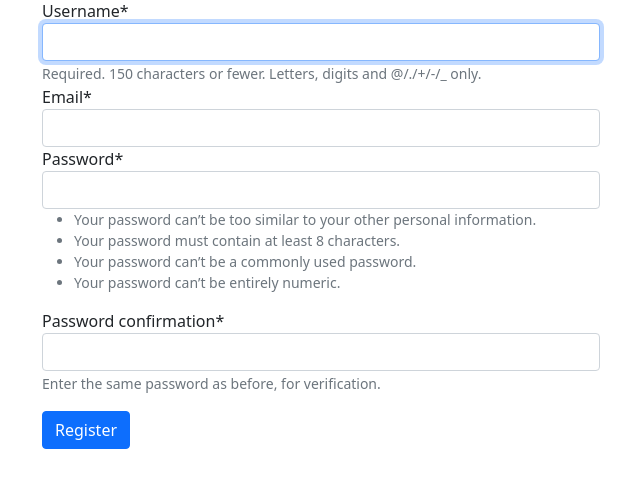
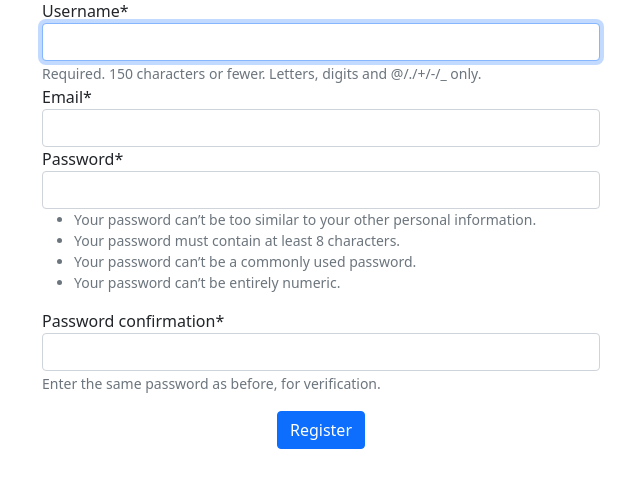
Before and after one commit to somesh1611/task-app, a Django app: page /account/register in a window 1280 px wide. Shown: the part 176-678 px from the top of the page, without its empty margins (40-680 px from the left). Run offline with Django 3.2, Linux system fonts and the light colour scheme; some libraries are stand-ins or nearby versions.

Commit message:
Project UI Updated

```diff
--- a/todolist_app/templates/edit.html
+++ b/todolist_app/templates/edit.html
@@ -36,7 +36,7 @@
             </div>
 
             <div class="col-lg-2">
-            <button type="submit" class="btn btn-primary">Update Task</button>
+            <button type="submit" class="btn btn-primary mt-3 mt-lg-0">Update Task</button>
             </div>
 
 
--- a/todolist_app/templates/todolist.html
+++ b/todolist_app/templates/todolist.html
@@ -33,6 +33,7 @@
 
 </form>
 <br>
+<div class="table-responsive">
 <table class="table table-bordered">
     <thead class="table-dark">
     <tr>
@@ -69,6 +70,7 @@
     {% endif %}
     </tbody>
 </table>
+</div>
 <nav aria-label="Page navigation example">
   <ul class="pagination justify-content-end">
     <li class="page-item"><a class="page-link" href="?pg=1"><span>&laquo;</span></a></li>
--- a/users_app/templates/register.html
+++ b/users_app/templates/register.html
@@ -25,7 +25,7 @@
 
         {{register_form|crispy}}
 
-        <button type="submit" class="btn btn-primary mt-3">Register</button>
+        <center><button type="submit" class="btn btn-primary mt-3 mb-3">Register</button></center>
 
 
 
```
